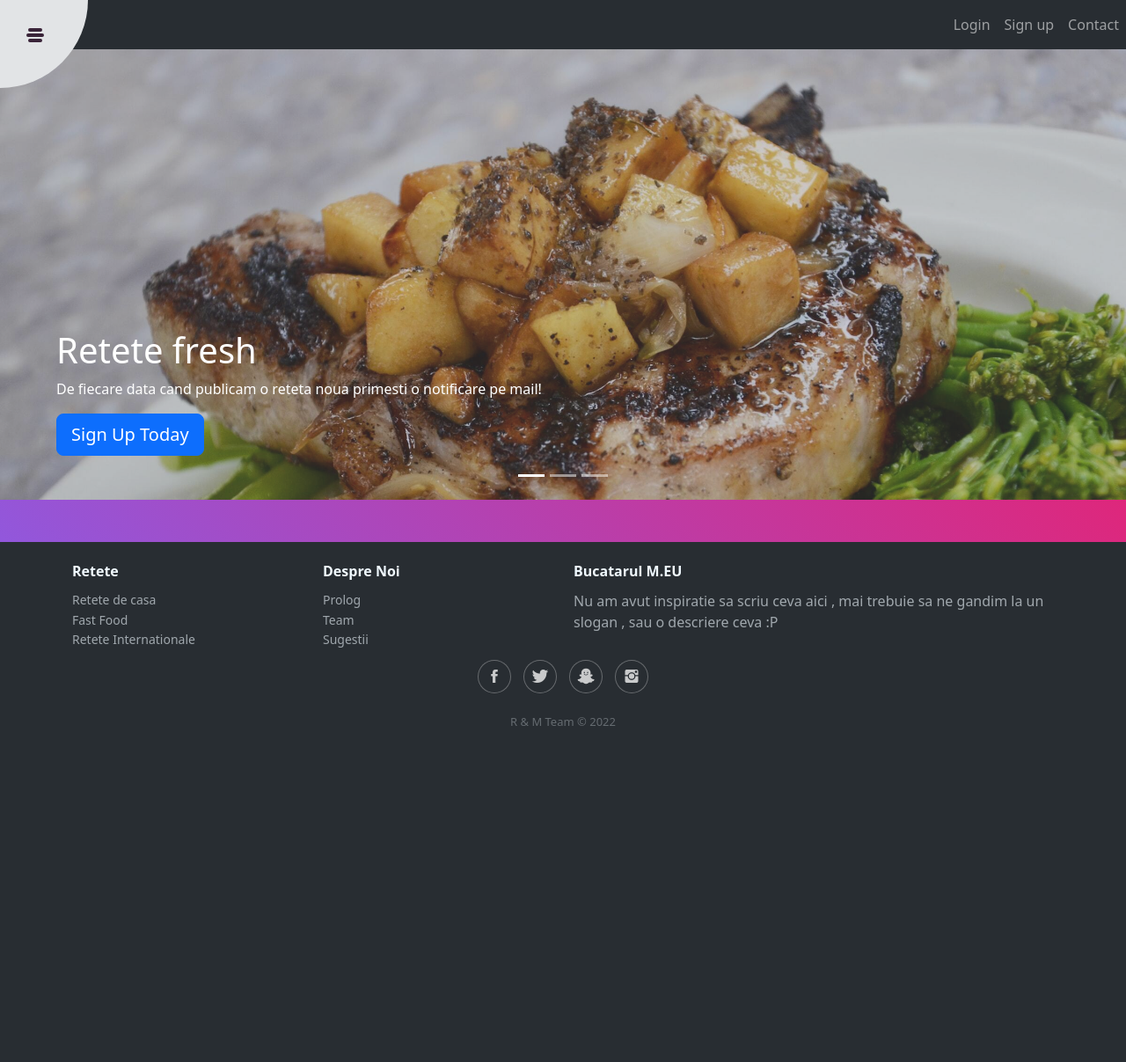
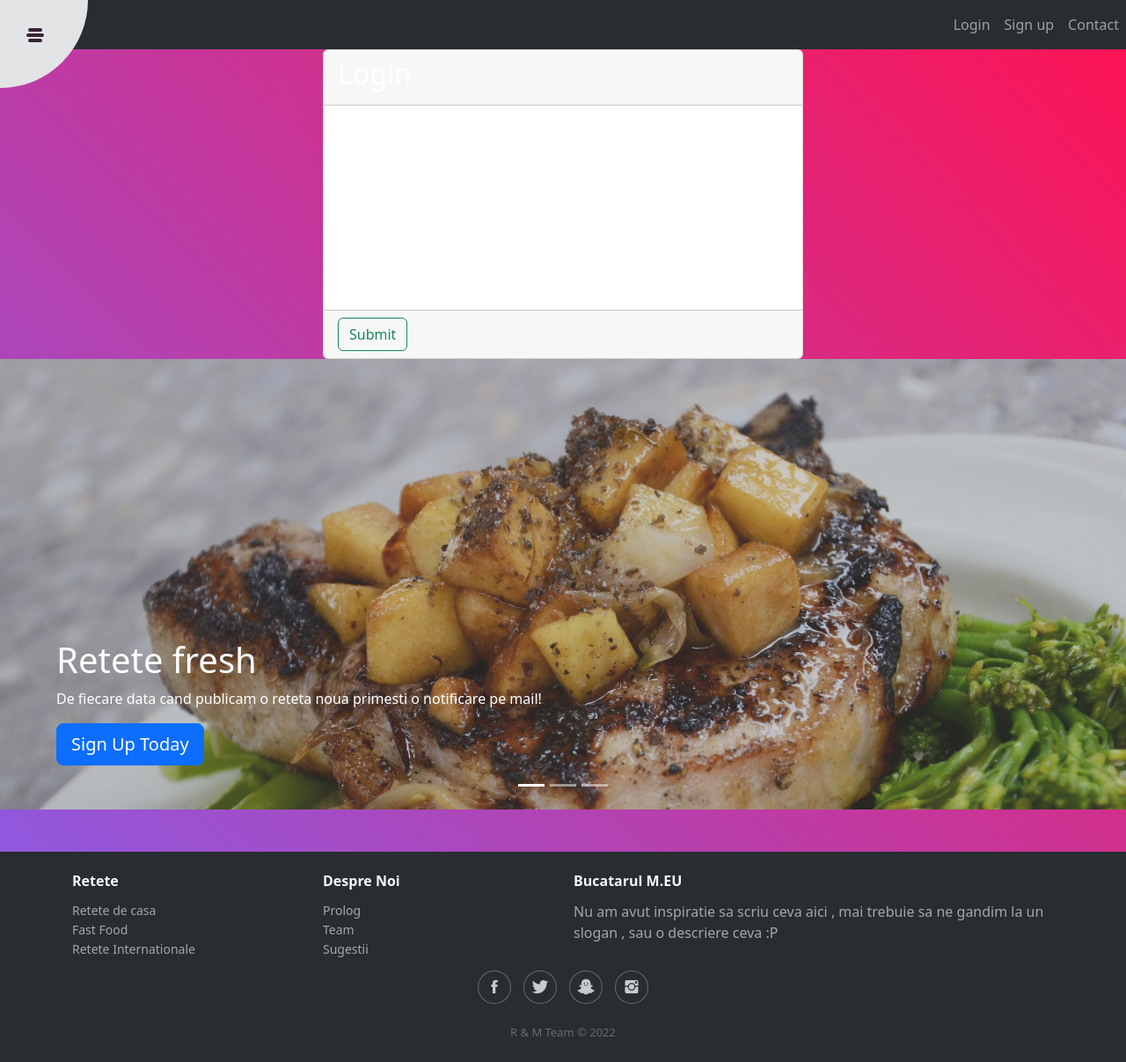
Before and after one commit to MariusBarsan/Bucatarul_Meu, a Django app: page / in a window 1280 px wide. Shown: the whole page at 88% size. Before the commit the page ends 825 px from the top, so only its background shows below. Run offline with Django 4.2, Linux system fonts and the light colour scheme; data that the repository does not hold is empty; some libraries are stand-ins or nearby versions.

Commit message:
come changes to Index.html

```diff
--- a/templates/MainPage/index.html
+++ b/templates/MainPage/index.html
@@ -2,6 +2,33 @@
 {% block title %} Home {% endblock %}
 {% block content %}
     {% load static %}
+
+       <div class="container">
+        <div class="row">
+            <div class="col-md-6 offset-md-3">
+                <div class="card">
+                    <div class="card-header">
+                        <h2>Login</h2>
+                    </div>
+                    <form method="post">
+{#                        {% csrf_token %}#}
+                        <div class="card-body">
+{#                            {{ form.as_p }}#}
+                            <p>Ingredient 1</p>
+                            <p>Ingredient 2</p>
+                            <p>Ingredient 3</p>
+                            <p>Ingredient 4</p>
+                            <p>Ingredient 5</p>
+                        </div>
+                        <div class="card-footer">
+                            <button type="submit" class="btn btn-outline-success">Submit</button>
+
+                        </div>
+                    </form>
+                </div>
+            </div>
+        </div>
+    </div>
 
     <div id="myCarousel" class="carousel slide" data-bs-ride="carousel">
         <ol class="carousel-indicators">
```
